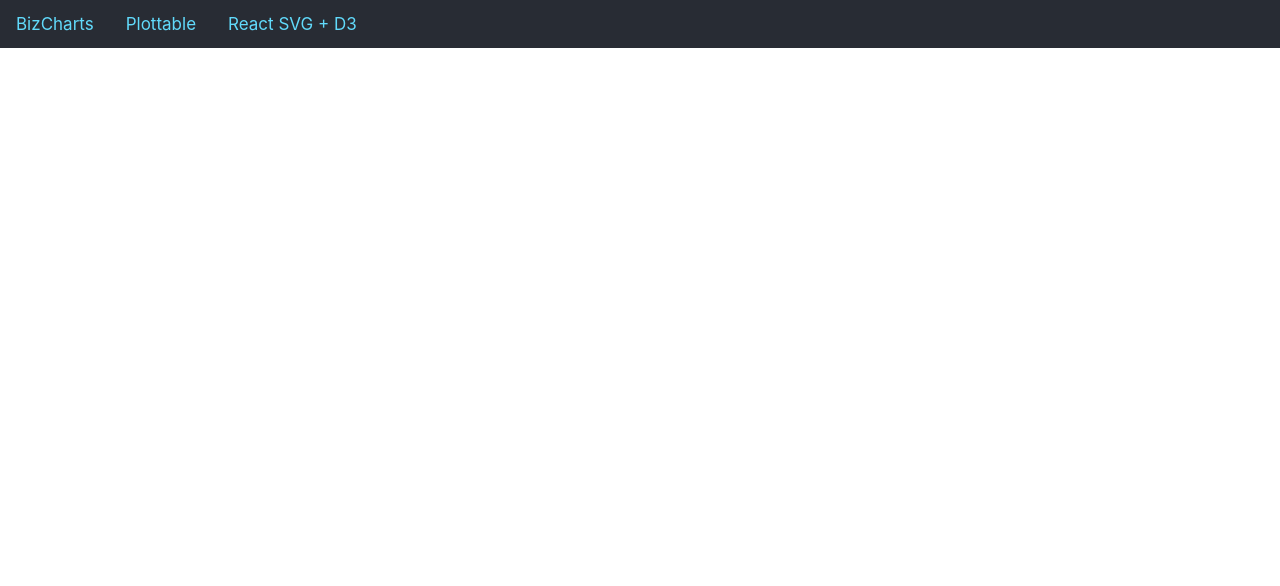
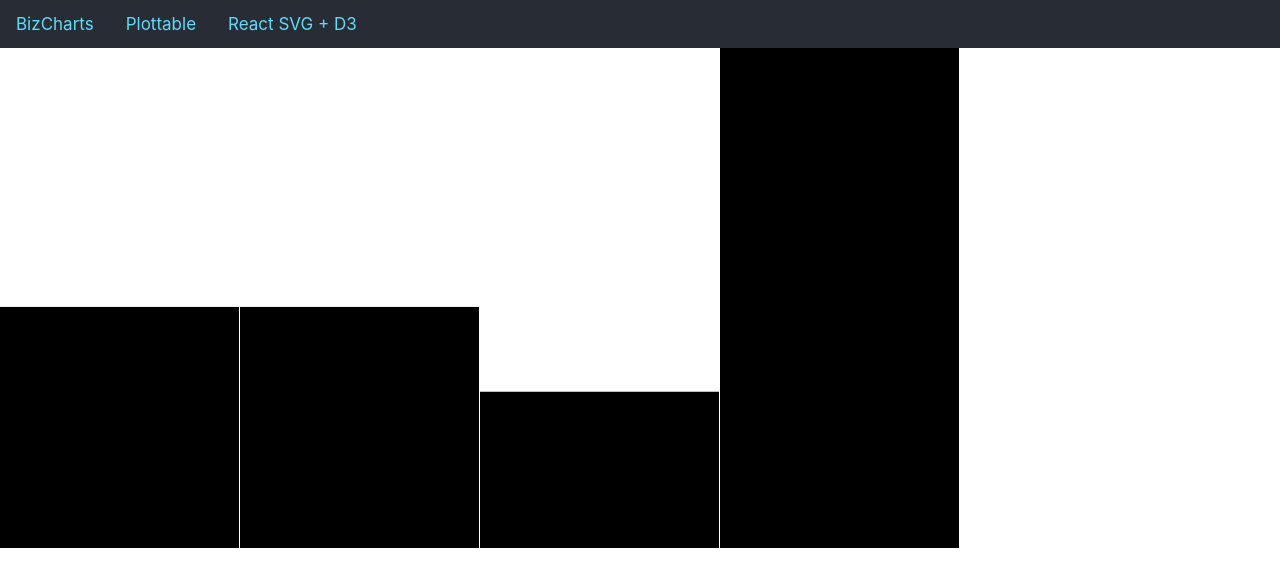
Before and after one commit to awall/graphs, a React (Create React App) app: page /react-svg-d3 in a window 1280 px wide. Shown: the top 586 px of the page. Built offline with nearby package versions, Linux system fonts and the light colour scheme.

Commit message:
Some d3 stuff

```diff
--- a/package.json
+++ b/package.json
@@ -6,11 +6,14 @@
     "@testing-library/jest-dom": "^4.2.4",
     "@testing-library/react": "^9.3.2",
     "@testing-library/user-event": "^7.1.2",
+    "@types/d3": "^5.7.2",
     "@types/jest": "^24.0.0",
     "@types/node": "^12.0.0",
     "@types/react": "^16.9.0",
     "@types/react-dom": "^16.9.0",
     "@types/react-router-dom": "^5.1.3",
+    "bizcharts": "^3.5.8",
+    "d3": "^5.15.0",
     "react": "^16.13.0",
     "react-dom": "^16.13.0",
     "react-router-dom": "^5.1.2",
--- a/src/App.tsx
+++ b/src/App.tsx
@@ -8,6 +8,7 @@ import {
 
 import './App.css';
 import BizCharts from "./BizCharts";
+import SvgD3 from "./SvgD3";
 
 //New Comment sdsdsd
 
@@ -27,7 +28,7 @@ export default () =>
           <div />
       </Route>
       <Route path="/react-svg-d3">
-          <div />
+          <SvgD3 />
       </Route>
     </Switch>
 
--- a/src/BizCharts.tsx
+++ b/src/BizCharts.tsx
@@ -1,5 +1,25 @@
 import React from 'react';
+import
+{ Chart
+, Axis
+, Tooltip
+, Geom
+} from "bizcharts";
+
+const data = [
+  {month: "January", temperature: 2},
+  {month: "February", temperature: 3},
+  {month: "March", temperature: 12},
+];
+
+
 
 export default () => (
-    <span>BizCharts</span>
+    <Chart height={400} data={data} forceFit>
+        <Axis name="month" />
+        <Axis name="temperature" label={{formatter: (val: any) => `${val}°C`}} />
+        <Tooltip crosshairs={{type : 'y'}} />
+        <Geom type="line" position="month*temperature" size={2} color={'city'} />
+        <Geom type="point" position="month*temperature" size={4} color={'city'} />
+    </Chart>
 )
--- /dev/null
+++ b/src/SvgD3.tsx
@@ -0,0 +1,41 @@
+import React from 'react';
+import {scaleLinear} from 'd3-scale';
+
+const width = 960;
+const height = 500;
+
+// coerce value to number
+
+const preData = [
+    ["adam", 54],
+    ["ryan", 54],
+    ["zaman", 35],
+    ["craig", 112],
+];
+
+const data = preData.map(([name, value]) => ({name, value: +value}));
+
+const maxDatum = Math.max(...data.map(datum => datum.value));
+
+const y = scaleLinear()
+    .domain([0, maxDatum])
+    .range([height, 0]);
+
+const barWidth = width / data.length;
+
+export default () => {
+    const bars = data.map(({name, value}, i) => (
+        <g transform={`translate(${i * barWidth}, 0)`} key={name}>
+            <rect y={y(value)} height={height - y(value)} width={barWidth - 1} floodColor="#bbbbbb" />
+            <text x={barWidth / 2} y={y(value) + 3} dy=".75em">
+                {value}
+            </text>
+        </g>
+    ));
+
+    return (
+        <svg width={width} height={height}>
+            {bars}
+        </svg>
+    );
+}
```
Also changed, not shown: 1 other file (tests, documents, lock files or other folders).
